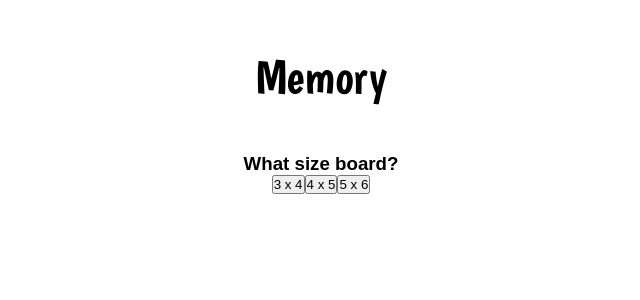
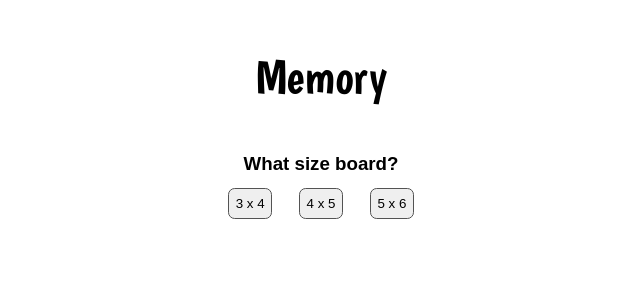
Before and after one commit to Briton-Westerhaus/memory, a PHP site: page / in a window 1280 px wide. Shown: the top 300 px of the page, without its empty margins (319-959 px from the left). Run offline with PHP 8.4, Linux system fonts and the light colour scheme; data that the repository does not hold is empty.

Commit message:
Buttons
Buttons spacings and margins. Some rounded corners too.

```diff
--- a/default.css
+++ b/default.css
@@ -77,3 +77,11 @@ td {
     border-radius: 7.5%;
     overflow: hidden;
 }
+
+input[type="submit"] {
+    padding: .5em;
+    margin: 1em;
+    border-radius: .5em;
+    border: 1px solid rgb(83, 83, 83);
+    cursor: pointer;
+}
```
